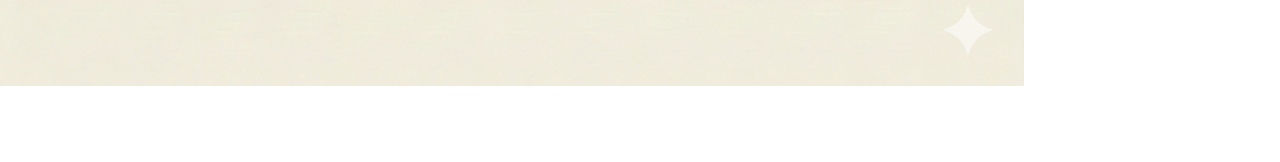
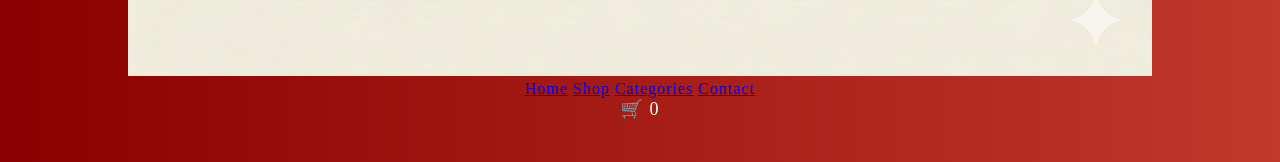
Before and after one commit to ddccare2000-boop/kusum-collection, a plain HTML site: page index.html in a window 1280 px wide. Shown: the part 977-1139 px from the top of the page. Drawn offline with Linux system fonts and the light colour scheme.

Commit message:
Update index.html

```diff
--- a/index.html
+++ b/index.html
@@ -9,12 +9,23 @@
 <body>
 <div class="top-banner">
     ✨ Kusum Collection – Premium Handpicked Sarees ✨
-</div>
-<div class="logo">
-    <img src="images/logo.png" alt="Kusum Collection Logo">
-</div>
+<header class="site-header">
+    <div class="logo">
+        <img src="images/logo.png" alt="Kusum Collection Logo">
+    </div>
 
-</div>
+    <nav class="nav">
+        <a href="index.html">Home</a>
+        <a href="#shop">Shop</a>
+        <a href="#categories">Categories</a>
+        <a href="#contact">Contact</a>
+    </nav>
+
+    <div class="cart-icon">
+        🛒 <span id="cart-count">0</span>
+    </div>
+</header>
+
 
 <!-- Hero -->
 <section class="hero">
```
